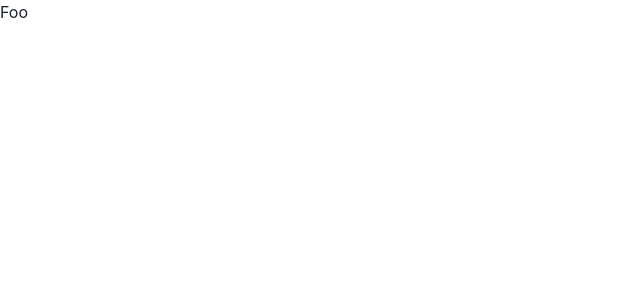
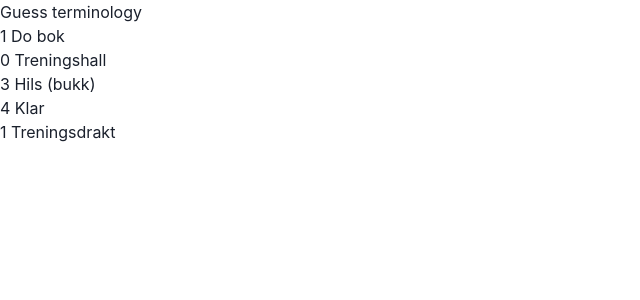
Before and after one commit to ohjohnsen/taekwondo-quiz-web, a React (Create React App) app: page /guessterminology in a window 1280 px wide. Shown: the top 300 px of the page, without its empty margins (0-640 px from the left). Built offline with nearby package versions, Linux system fonts and the light colour scheme.

Commit message:
Start adding Guess Terminology page

```diff
--- a/package.json
+++ b/package.json
@@ -12,6 +12,7 @@
     "framer-motion": "^10.16.4",
     "react": "^18.2.0",
     "react-dom": "^18.2.0",
+    "react-router-dom": "^6.16.0",
     "react-scripts": "5.0.1",
     "web-vitals": "^2.1.4"
   },
--- a/src/App.jsx
+++ b/src/App.jsx
@@ -1,13 +1,22 @@
 import * as React from 'react'
-
 import { ChakraProvider } from '@chakra-ui/react'
+import {
+  BrowserRouter,
+  Routes,
+  Route
+} from "react-router-dom";
+import MainPage from './pages/MainPage';
+import GuessTerminology from './pages/GuessTerminology';
 
 function App() {
   return (
     <ChakraProvider>
-      <div>
-        Foo
-      </div>
+      <BrowserRouter>
+        <Routes>
+          <Route exact path="/guessterminology" element={<GuessTerminology />} />
+          <Route path="/" element={<MainPage />} />
+        </Routes>
+      </BrowserRouter>
     </ChakraProvider>
   )
 }
--- /dev/null
+++ b/src/assets/terminologies.js
@@ -0,0 +1,34 @@
+export const terminologies = [
+  {
+    norwegian: "Treningshall",
+    korean: "Do jang"
+  },
+  {
+    norwegian: "Treningsdrakt",
+    korean: "Do bok"
+  },
+  {
+    norwegian: "Gi oppmerksomhet",
+    korean: "Charyot"
+  },
+  {
+    norwegian: "Hils (bukk)",
+    korean: "Kyong ye"
+  },
+  {
+    norwegian: "Klar",
+    korean: "Jun bi"
+  },
+  {
+    norwegian: "Parallell",
+    korean: "Narani"
+  },
+  {
+    norwegian: "Start",
+    korean: "Shi jak"
+  },
+  {
+    norwegian: "Skrik",
+    korean: "Kihap"
+  },
+];
--- /dev/null
+++ b/src/pages/GuessTerminology.jsx
@@ -0,0 +1,57 @@
+import React from 'react';
+import { Box, Link } from "@chakra-ui/react";
+import { terminologies } from '../assets/terminologies';
+
+
+const getKoreanQuestionAndNorwegianChoices = () => {
+  const questionIndex = Math.floor(Math.random() * terminologies.length);
+  const choicesCount = 4;
+  let choiceIndexes = [];
+  const data = {
+    question: {
+      terminology: terminologies[questionIndex].korean,
+      index: questionIndex
+    },
+    choices: []
+  };
+  while (choiceIndexes.length < choicesCount - 1) {
+    const randomIndex = Math.floor(Math.random() * terminologies.length);
+    if (randomIndex != questionIndex && !choiceIndexes.some(choiceIndex => choiceIndex === randomIndex)) {
+      choiceIndexes.push(randomIndex);
+    }
+  }
+
+  const indexToInsertCorrectAnswerAt = Math.floor(Math.random() * choicesCount);
+
+  choiceIndexes = [
+    ...choiceIndexes.slice(0, indexToInsertCorrectAnswerAt),
+    questionIndex,
+    ...choiceIndexes.slice(indexToInsertCorrectAnswerAt)
+  ];
+
+  choiceIndexes.forEach(choiceIndex => {
+    data.choices.push({
+      terminology: terminologies[choiceIndex].norwegian,
+      index: choiceIndex
+    });
+  });
+
+  return data;
+};
+
+const GuessTerminology = () => {
+  let guessingData = getKoreanQuestionAndNorwegianChoices();
+  return (
+    <Box>
+      Guess terminology
+      <div>
+        { guessingData.question.index } { guessingData.question.terminology }
+      </div>
+      <div>
+        { guessingData.choices.map(choice => <div key={choice.index}>{choice.index} {choice.terminology}</div>) }
+      </div>
+    </Box>
+  );
+};
+
+export default GuessTerminology;
--- /dev/null
+++ b/src/pages/MainPage.jsx
@@ -0,0 +1,12 @@
+import React from 'react';
+import { Box, Link } from "@chakra-ui/react";
+
+const MainPage = () => {
+  return (
+    <Box>
+      Main page
+    </Box>
+  );
+};
+
+export default MainPage;
```
Also changed, not shown: 1 other file (tests, documents, lock files or other folders).
